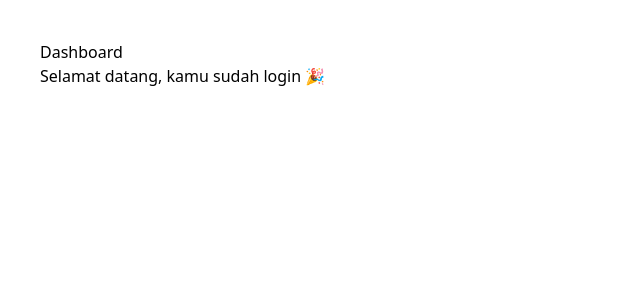
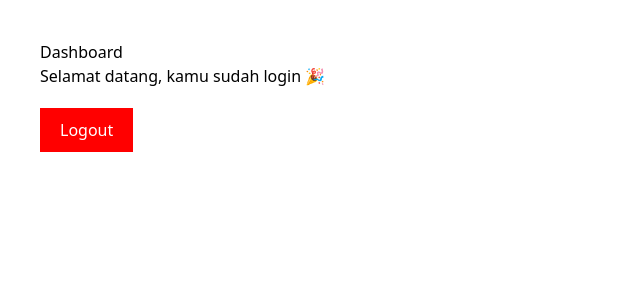
Before and after one commit to asepsaipullah09-ui/multicode-platform, a React (Vite) app in the folder client/: page /dashboard in a window 1280 px wide. Shown: the top 300 px of the page, without its empty margins (0-640 px from the left). Built offline with nearby package versions, Linux system fonts and the light colour scheme; sample sign-in values are in the browser's storage.

Commit message:
feat(auth): add logout functionality with token removal and redirect

```diff
--- a/client/src/pages/Dashboard.jsx
+++ b/client/src/pages/Dashboard.jsx
@@ -12,10 +12,29 @@ const Dashboard = () => {
     }
   }, [navigate]);
 
+  const handleLogout = () => {
+    localStorage.removeItem("token");
+    navigate("/login");
+  };
+
   return (
     <div style={{ padding: "40px" }}>
       <h1>Dashboard</h1>
       <p>Selamat datang, kamu sudah login 🎉</p>
+
+      <button
+        onClick={handleLogout}
+        style={{
+          marginTop: "20px",
+          padding: "10px 20px",
+          backgroundColor: "red",
+          color: "white",
+          border: "none",
+          cursor: "pointer"
+        }}
+      >
+        Logout
+      </button>
     </div>
   );
 };
```
